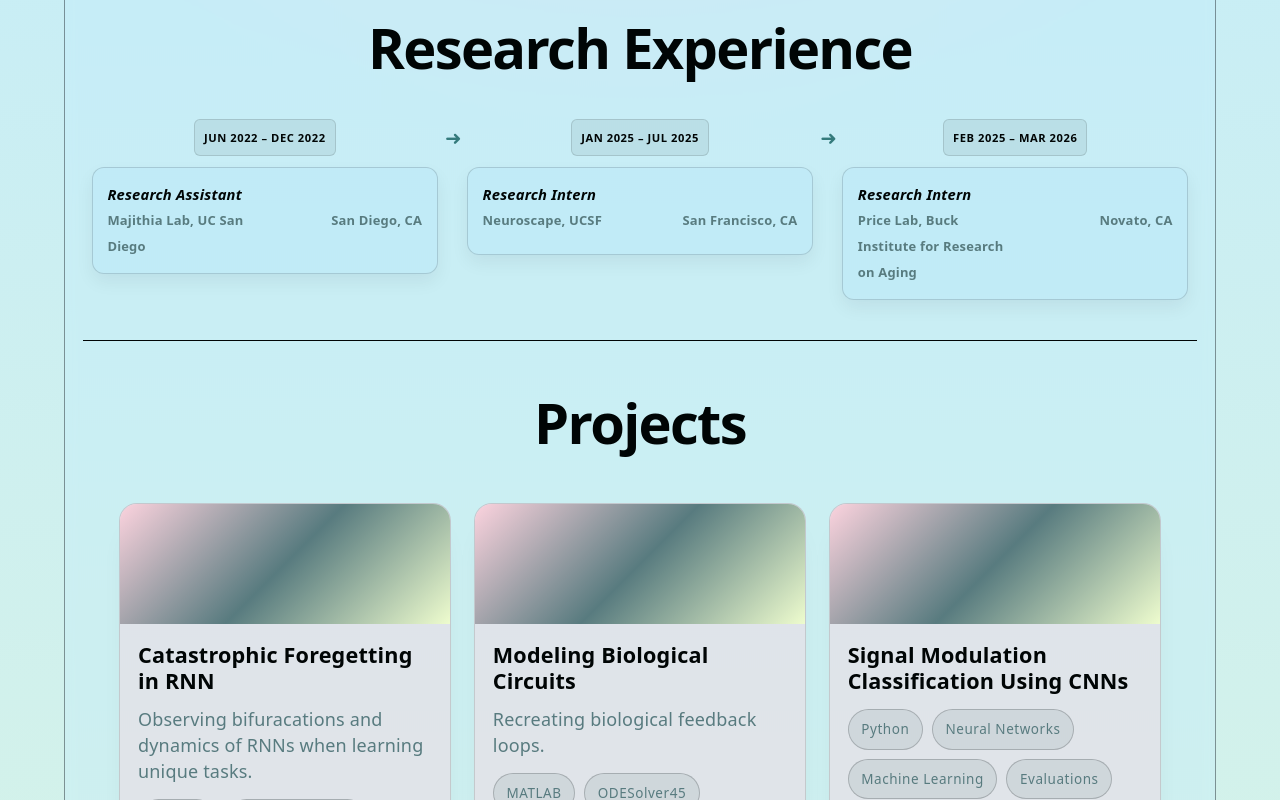
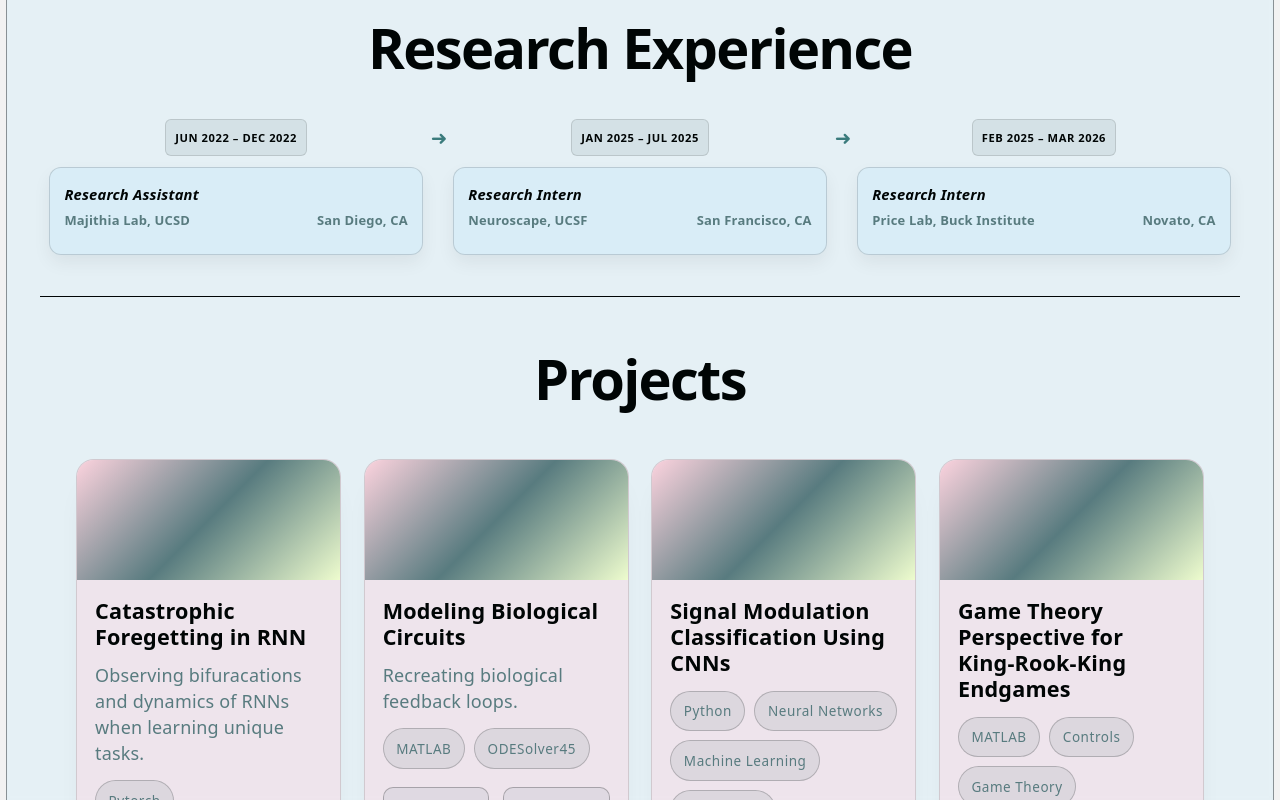
Before and after one commit to Mosherof/melissa-portfolio, a React (Vite) app: page / in a window 1280 px wide. Shown: the part 817-1617 px from the top of the page. Built offline with nearby package versions, Linux system fonts and the light colour scheme.

Commit message:
mvp for experiences

```diff
--- a/src/App.css
+++ b/src/App.css
@@ -232,7 +232,7 @@
 .education-grid {
   display: grid;
   grid-template-columns: repeat(auto-fit, minmax(260px, 1fr));
-  gap: 1.25rem;
+  gap: 1rem;
   margin-top: 1rem;
 }
 
@@ -562,8 +562,7 @@ section:first-of-type {
 
   .icon {
     margin-bottom: 16px;
-    width: 22px;
-    height: 22px;
+    width: 15%;
     fill: var(--text-soft);
   }
 
--- a/src/App.jsx
+++ b/src/App.jsx
@@ -84,7 +84,7 @@ const researchExperience = [
   {
     period: 'Feb 2025 – Mar 2026',
     role: 'Research Intern',
-    company: 'Price Lab, Buck Institute for Research on Aging',
+    company: 'Price Lab, Buck Institute',
     location: 'Novato, CA',
     summary: 'Expanded a biology-focused AI interface and built analytical tools to study health predictors and intervention effects.',
     highlights: [
@@ -106,7 +106,7 @@ const researchExperience = [
   {
     period: 'Jun 2022 – Dec 2022',
     role: 'Research Assistant',
-    company: 'Majithia Lab, UC San Diego',
+    company: 'Majithia Lab, UCSD',
     location: 'San Diego, CA',
     summary: 'Applied machine learning and computational methods to study biomedical patterns and health-related data structures.',
     highlights: [
--- a/src/index.css
+++ b/src/index.css
@@ -46,14 +46,14 @@ html {
 body {
   margin: 0;
   min-height: 100vh;
-  background:
+  /* background:
     radial-gradient(circle at top, #FCD3DEB3 0%, transparent 24%),
-    linear-gradient(180deg, var(--bg) 0%, var(--bg-strong) 100%);
+    linear-gradient(180deg, var(--code-bg) 0%, var(--code-bg) 100%); */
   color: var(--text);
 }
 
 #root {
-  width: 90%;
+  width: 99%;
   max-width: 100%;
   margin: 0 auto;
   text-align: center;
@@ -63,7 +63,7 @@ body {
   flex-direction: column;
   box-sizing: border-box;
   background: rgba(191, 234, 255, 0.25);
-  backdrop-filter: blur(6px);
+  backdrop-filter: blur(2px);
 }
 
 h1,
```
